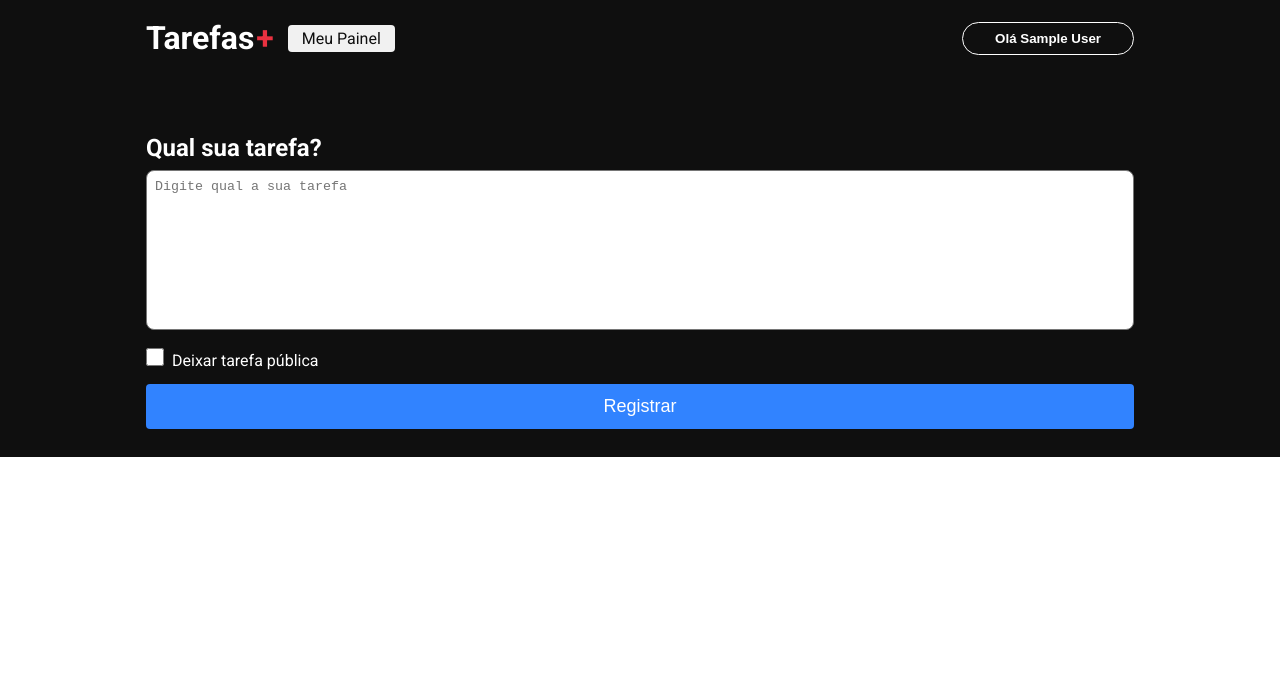
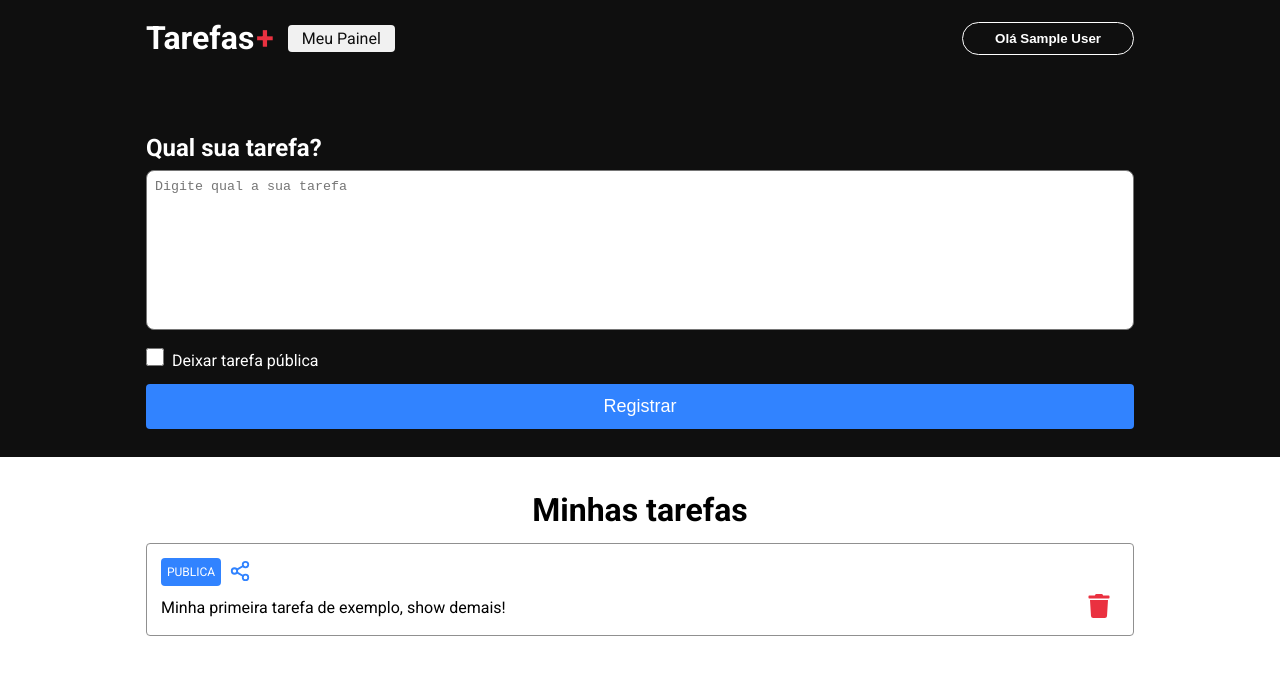
Before and after one commit to fcdias0812/tarefasplus, a Next.js app: page /dashboard in a window 1280 px wide. Shown: the top 674 px of the page. Built offline with nearby package versions, Linux system fonts and the light colour scheme; no server answers; sample sign-in values are in the browser's storage.

Commit message:
Estilizando tarefas

```diff
--- a/package.json
+++ b/package.json
@@ -12,7 +12,8 @@
     "next": "15.3.1",
     "next-auth": "^4.24.11",
     "react": "^19.0.0",
-    "react-dom": "^19.0.0"
+    "react-dom": "^19.0.0",
+    "react-icons": "^5.5.0"
   },
   "devDependencies": {
     "@types/node": "^20",
--- a/src/pages/dashboard/index.tsx
+++ b/src/pages/dashboard/index.tsx
@@ -3,6 +3,8 @@
 import styles from "./styles.module.css";
 import Head from "next/head";
 import { Textarea } from "@/components/textarea";
+import { FiShare2 } from "react-icons/fi";
+import { FaTrash } from "react-icons/fa";
 
 export default function Dashboard() {
   return (
@@ -29,6 +31,25 @@
             </form>
           </div>
         </section>
+
+        <section className={styles.taskContainer}>
+          <h1>Minhas tarefas</h1>
+
+          <article className={styles.task}>
+            <div className={styles.tagContainer}>
+              <label className={styles.tag}>PUBLICA</label>
+              <button className={styles.shareButton}>
+                <FiShare2 size={22} color="#3183ff" />
+              </button>
+            </div>
+            <div className={styles.taskContent}>
+              <p>Minha primeira tarefa de exemplo, show demais!</p>
+              <button className={styles.trashButton}>
+                <FaTrash size={24} color="#ea3140" />
+              </button>
+            </div>
+          </article>
+        </section>
       </main>
     </div>
   );
--- a/src/pages/dashboard/styles.module.css
+++ b/src/pages/dashboard/styles.module.css
@@ -46,3 +46,74 @@
   padding: 12px 0;
   font-size: 18px;
 }
+
+.taskContainer {
+  margin: 34px auto 0 auto;
+  padding: 0 18px;
+  width: 100%;
+  max-width: 1024px;
+  display: flex;
+  flex-direction: column;
+}
+
+.taskContainer a {
+  text-decoration: none;
+  color: #0f0f0f;
+}
+
+.taskContainer h1 {
+  text-align: center;
+  font-size: 32px;
+  margin-bottom: 14px;
+}
+
+.task {
+  margin-bottom: 14px;
+  line-height: 150%;
+  display: flex;
+  flex-direction: column;
+  align-items: flex-start;
+  border: 1.5px solid #909090;
+  border-radius: 4px;
+  padding: 14px;
+}
+
+.tagContainer {
+  display: flex;
+  align-items: center;
+  justify-items: center;
+  margin-bottom: 8px;
+}
+
+.tag {
+  background-color: #3183ff;
+  padding: 2px 6px;
+  color: #fff;
+  border-radius: 4px;
+  font-size: 12px;
+}
+
+.shareButton {
+  background: transparent;
+  border: 0;
+  margin: 0 8px;
+  cursor: pointer;
+}
+
+.taskContent {
+  display: flex;
+  align-items: center;
+  justify-content: space-between;
+  width: 100%;
+}
+
+.taskContent p {
+  white-space: pre-wrap;
+}
+
+.trashButton {
+  cursor: pointer;
+  background: transparent;
+  border: 0;
+  margin: 0 8px;
+}
```
Also changed, not shown: 1 other file (tests, documents, lock files or other folders).
